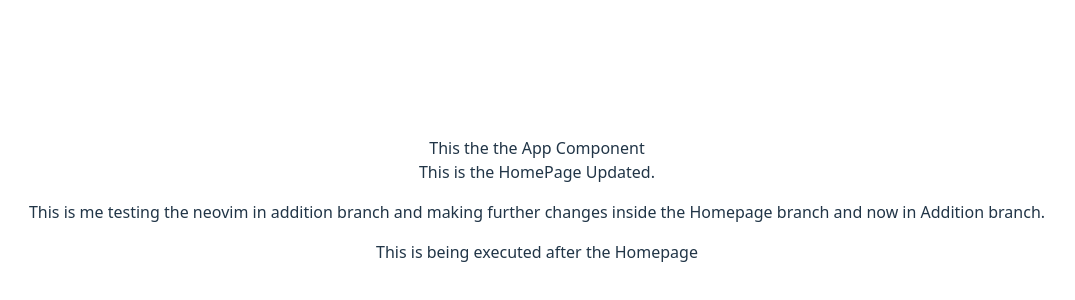
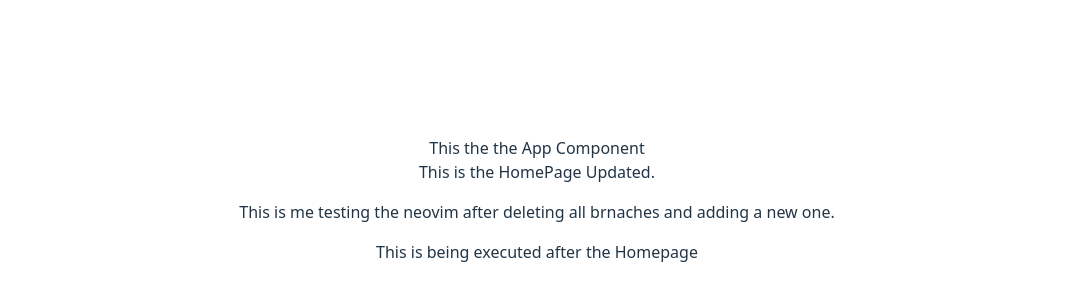
Before and after one commit to Mayank0321/weather, a React (Vite) app: page / in a window 1280 px wide. Shown: the part 200-500 px from the top of the page, without its empty margins (103-1178 px from the left). Built offline with nearby package versions, Linux system fonts and the light colour scheme.

Commit message:
Testing new branch

```diff
--- a/src/components/Home.jsx
+++ b/src/components/Home.jsx
@@ -4,8 +4,8 @@ function Home() {
     <>
       <div>This is the HomePage Updated.</div>
       <p>
-        This is me testing the neovim in addition branch and making further
-        changes inside the Homepage branch and now in Addition branch.
+        This is me testing the neovim after deleting all brnaches and adding a
+        new one.
       </p>
     </>
   );
```
